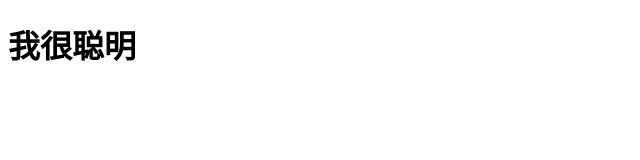
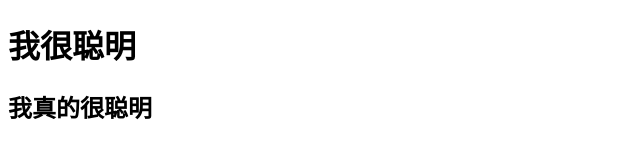
Before and after one commit to Tanuki555/project, a plain HTML site: page index.html in a window 1280 px wide. Shown: the whole page, without its empty margins (0-640 px from the left). Drawn offline with Linux system fonts and the light colour scheme.

Commit message:
Update index.html

```diff
--- a/index.html
+++ b/index.html
@@ -10,6 +10,7 @@
 
 <body>
     <h1>我很聪明</h1>
+    <h2>我真的很聪明</h2>
 </body>
 
 </html>
```
